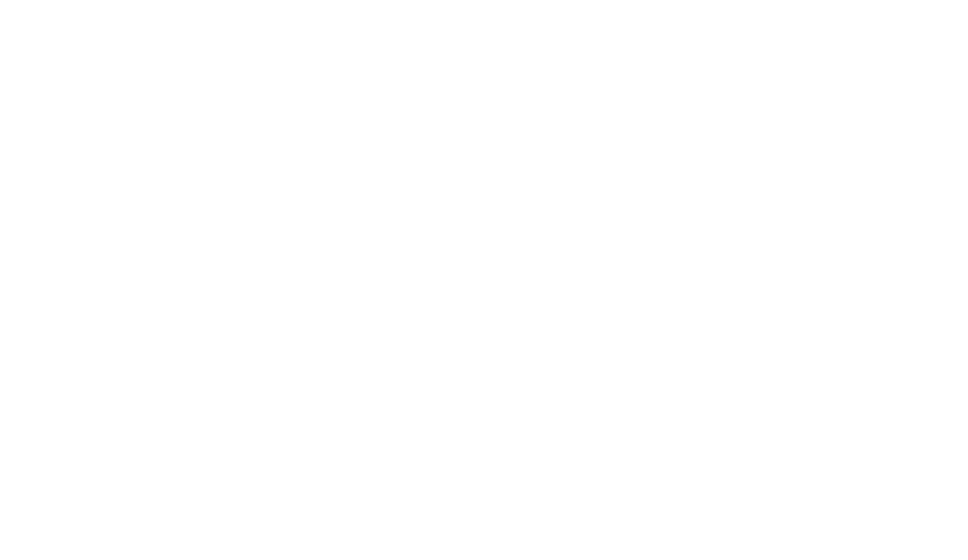
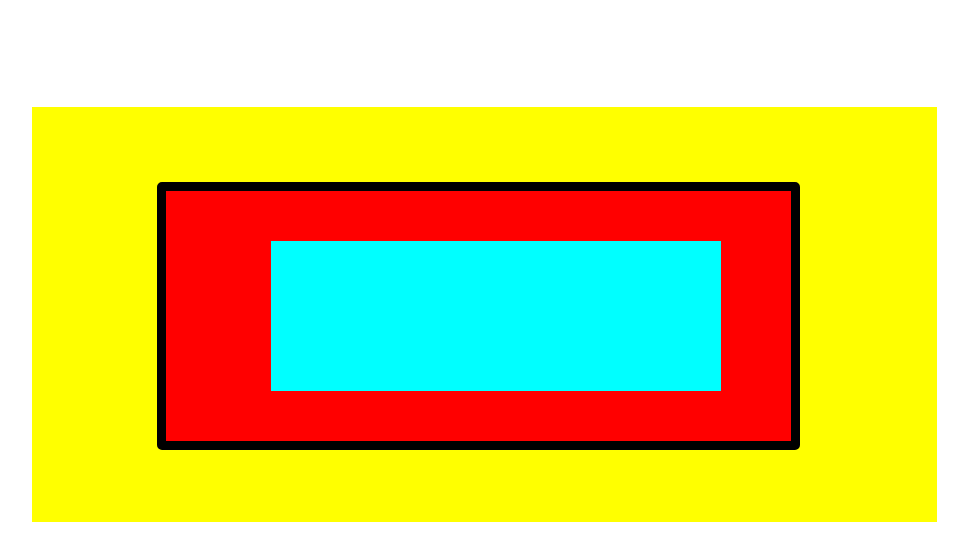
Before and after one commit to uberbooster/box-model, a website: page public/html/index.html in a window 1280 px wide. Shown: the whole page, without its empty margins (9-977 px from the left). Drawn offline with Linux system fonts and the light colour scheme; files that its build step writes are made by us from their sources.

Commit message:
changed css to try to match dennis

```diff
--- a/public/css/main.css
+++ b/public/css/main.css
@@ -8,29 +8,45 @@ body {
 }
 
 .box-sm {
-
+   margin-left: 30px;
+   width: 450px;
+   height: 150px;
 }
 
 .box-md {
+  padding-left: 75px;
+  padding-top: 50px;
+  width: 550px;
+  height: 200px;
+
+
 
 }
 
 .box-lg{
-
+  padding-top: 75px;
+  padding-left: 125px;
+  width: 780px;
+  height: 340px;
+  margin-left: 26px;
+  margin-top: 107px;
 }
 
 .border{
-
+  border-color: #000000;
+  border-width: 9px;
+  border-style: solid;
+  border-radius: 5px;
 }
 
 #yellow {
-
+  background-color: #ffff00;
 }
 
 #red {
-
+  background-color: #FF0000;
 }
 
-#lightblue{
-
+#blue{
+  background-color: #00ffff;
 }
```
Also changed, not shown: public/html/index.html (+1 -0 lines).
